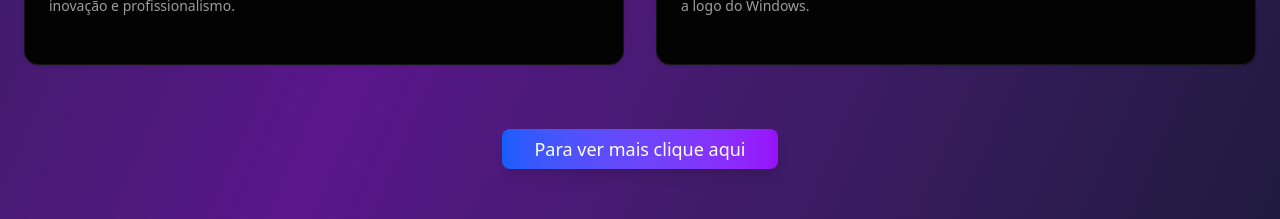
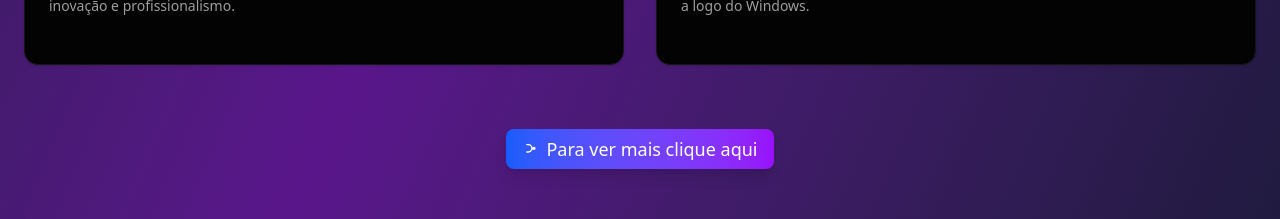
Before and after one commit to gillemosai/gillemosai-Portfolio-Manus_AI, a React (Vite) app: page / in a window 1280 px wide. Shown: the part 2080-2299 px from the top of the page. Built offline with nearby package versions, Linux system fonts and the light colour scheme.

Commit message:
Version 27: Save current changes

```diff
--- a/src/App.jsx
+++ b/src/App.jsx
@@ -275,8 +275,17 @@ function App() {
             >
               <Button
                 size="lg"
-                className="bg-gradient-to-r from-blue-600 to-purple-600 hover:from-blue-700 hover:to-purple-700 text-white px-8 py-3 text-lg font-medium transition-all duration-300 hover:scale-105 shadow-lg hover:shadow-xl"
+                className="bg-gradient-to-r from-blue-600 to-purple-600 hover:from-blue-700 hover:to-purple-700 text-white px-8 py-3 text-lg font-medium transition-all duration-300 hover:scale-105 shadow-lg hover:shadow-xl flex items-center gap-2"
               >
+                <svg
+                  width="20"
+                  height="20"
+                  viewBox="0 0 24 24"
+                  fill="currentColor"
+                  className="flex-shrink-0"
+                >
+                  <path d="M6.5 4.5h3c3.59 0 6.5 2.91 6.5 6.5s-2.91 6.5-6.5 6.5h-3v-13zm0 2v9h3c2.49 0 4.5-2.01 4.5-4.5S11.99 6.5 9.5 6.5h-3zm11.5 2c1.38 0 2.5 1.12 2.5 2.5s-1.12 2.5-2.5 2.5-2.5-1.12-2.5-2.5 1.12-2.5 2.5-2.5z"/>
+                </svg>
                 Para ver mais clique aqui
               </Button>
             </a>
```
Also changed, not shown: 1 other file (tests, documents, lock files or other folders).
